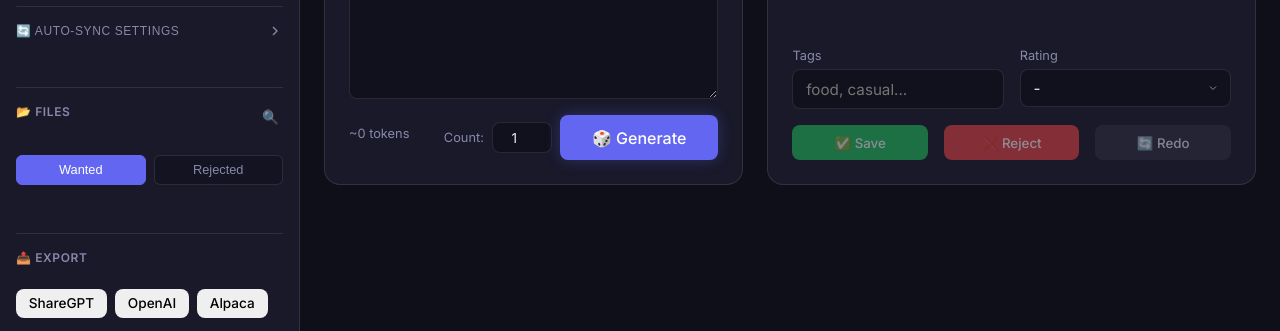
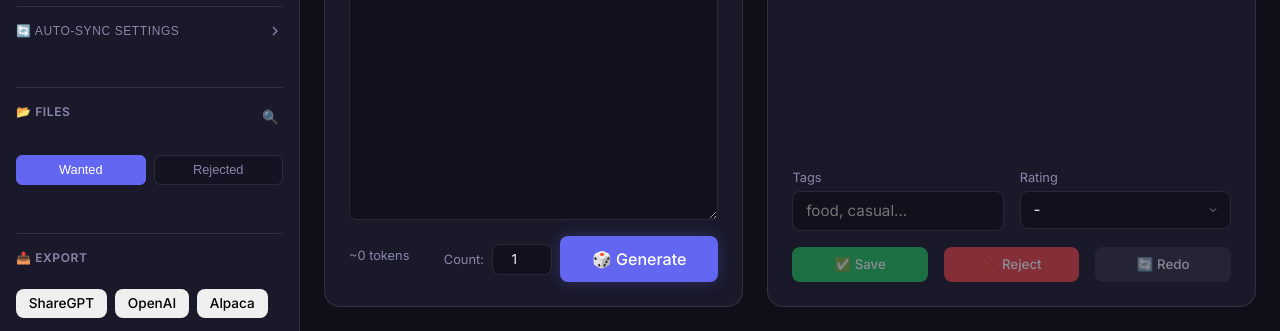
Before and after one commit to LeZeez/dataset-builder, a plain HTML site: page ui/index.html in a window 1280 px wide. Shown: the part 469-800 px from the top of the page. Drawn offline with Linux system fonts and the light colour scheme; no server answers.

Commit message:
Change height to flex for tab-content styling

```diff
--- a/ui/styles.css
+++ b/ui/styles.css
@@ -331,7 +331,7 @@ h1, h2, h3 { font-weight: 600; }
     display: none;
     flex-direction: row;
     gap: 1.5rem;
-    height: 75%;
+    flex: auto;
     padding-top: 1.5rem;
     overflow: hidden;
 }
```
